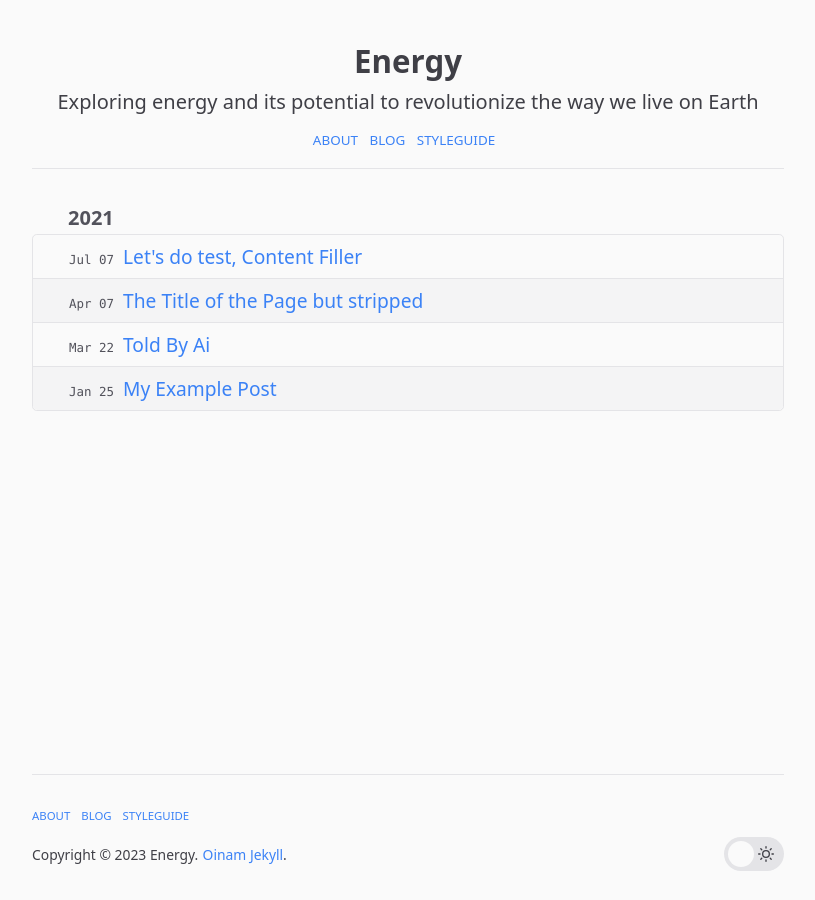
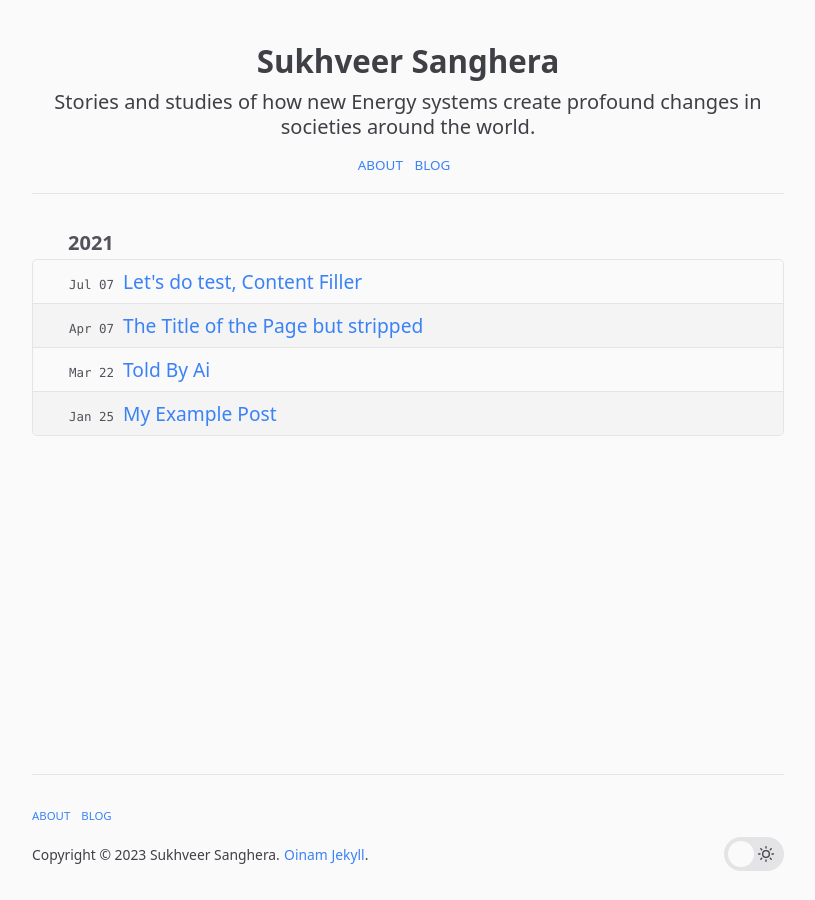
Before and after one commit to everhusk/everhusk.github.io, a Jekyll site: the page built from blog.md, in a window 1280 px wide. Shown: the whole page, without its empty margins (232-1047 px from the left). Built offline with Jekyll 4.4.1, drawn with Linux system fonts in a browser that asks for light colours.

Commit message:
Update title

```diff
--- a/_config.yml
+++ b/_config.yml
@@ -1,5 +1,5 @@
-title: Energy
-description: 'Exploring energy and its potential to revolutionize the way we live on Earth'
+title: Sukhveer Sanghera
+description: 'Stories and studies of how new Energy systems create profound changes in societies around the world.'
 
 # Set this to your domain; baseurl is for the folder in your domain, if you have one -- `blog`.
 # you can leave both of them blank if you are deploying on a top-level domain.
--- a/_data/nav.yml
+++ b/_data/nav.yml
@@ -3,6 +3,3 @@
 
 - title: Blog
   url: /blog/
-
-- title: Styleguide
-  url: /styleguide/
```
